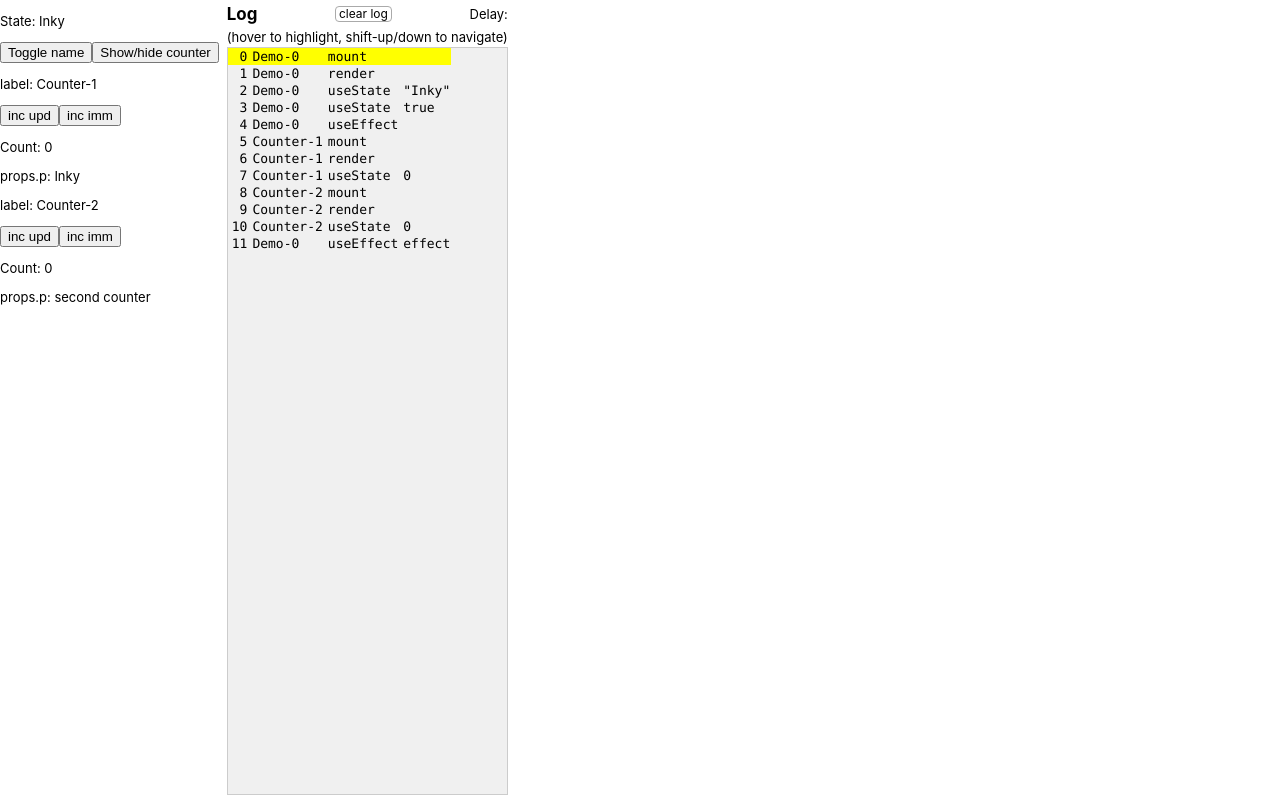
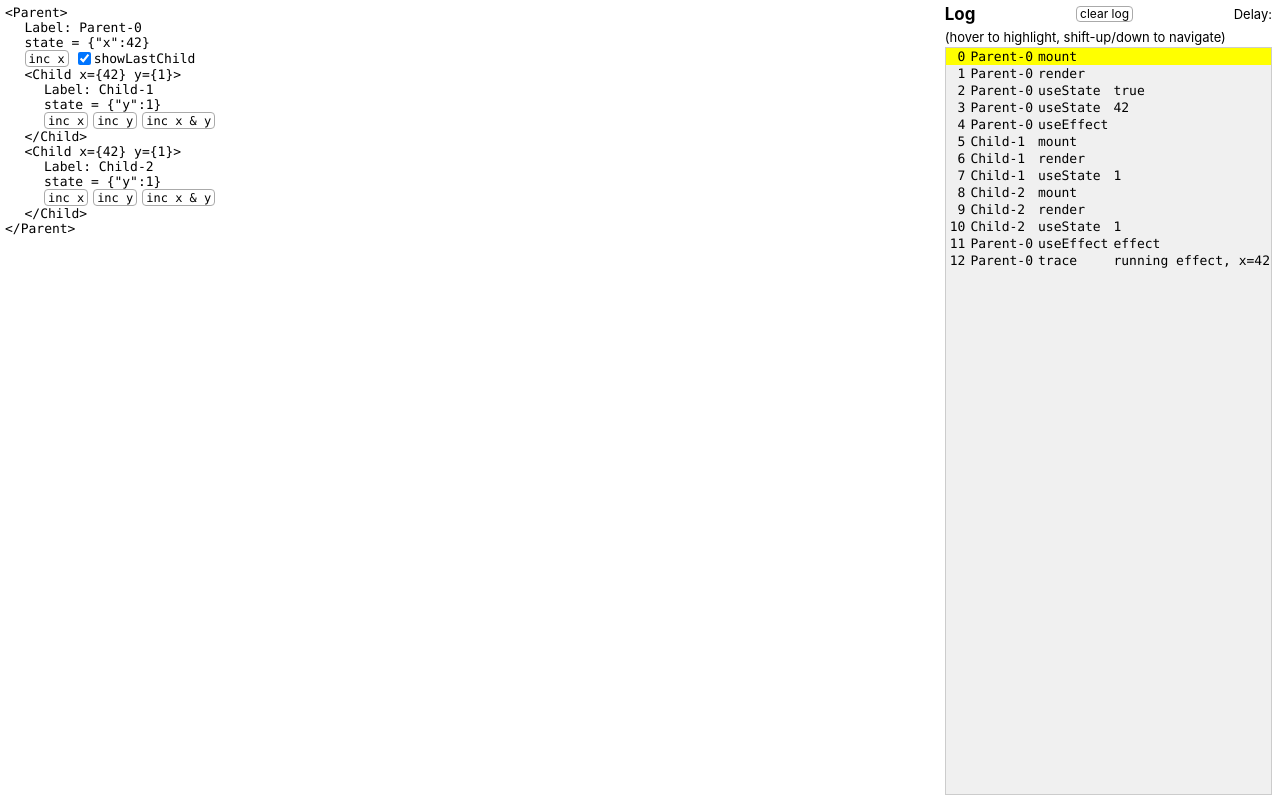
Before and after one commit to Oblosys/react-hook-tracer, a React (Create React App) app: page / in a window 1280 px wide. Built offline with nearby package versions, Linux system fonts and the light colour scheme.

Commit message:
Add demo from react-lifecycle-visualizer

```diff
--- a/src/App.css
+++ b/src/App.css
@@ -16,3 +16,44 @@ body {
   flex-grow: 1;
   display: flex;
 }
+
+/* Demo */
+
+.demo {
+  flex-grow: 1;
+  margin: 5px;
+}
+
+.controls {
+  display: flex;
+}
+
+.labeled-checkbox {
+  display: inline-flex;
+  align-items: center;
+  height: 17px;
+}
+
+.simple-button {
+  display: inline-block;
+  padding: 1px 3px 0 3px;
+  font-size: 12px;
+  border: solid #aaa 1px;
+  border-radius: 4px;
+  user-select: none;
+  background-color: white;
+}
+.simple-button:not(:last-child) {
+  margin-right: 5px;
+}
+.simple-button:hover {
+  background-color: #ddd;
+}
+
+.tagged {
+  font-family: source-code-pro, Menlo, Monaco, Consolas, 'Courier New', monospace;
+}
+
+.indented {
+  padding-left: 1.5em;
+}
--- a/src/Counter.tsx
+++ /dev/null
@@ -1,26 +0,0 @@
-import { useState, useTracer } from '../packages/react-hook-tracer/src/hookTracer'
-import * as internals from '../packages/react-hook-tracer/src/internals'
-
-interface CounterProps {
-  p: string
-}
-
-let fiberNode: internals.Fiber | null = null
-
-export const Counter = (props: CounterProps): JSX.Element => {
-  const { label } = useTracer()
-  if (fiberNode === null) {
-    fiberNode = internals.getCurrentOwner()
-  }
-
-  const [count, setCount] = useState(0)
-  return (
-    <div>
-      <p>label: {label}</p>
-      <input type="button" value="inc upd" onClick={() => setCount((n) => n + 1)} />
-      <input type="button" value="inc imm" onClick={() => setCount(count + 1)} />
-      <p>Count: {count}</p>
-      <p>props.p: {props.p}</p>
-    </div>
-  )
-}
--- a/src/Demo.tsx
+++ b/src/Demo.tsx
@@ -1,28 +1,78 @@
+import { useCallback } from 'react'
+
 import { useEffect, useState, useTracer } from '../packages/react-hook-tracer/src/hookTracer'
-import { Counter } from './Counter'
+import { LabeledCheckbox } from './helper/LabeledCheckbox'
+import { SimpleButton } from './helper/SimpleButton'
+import { Tagged } from './helper/Tagged'
 
-export const Demo = (): JSX.Element => {
-  useTracer()
-  const [name, setName] = useState<'Inky' | 'Clyde'>('Inky')
-  const [isVisible, setIsVisible] = useState(true)
+export const Demo = () => (
+  <div className="demo">
+    <Parent />
+  </div>
+)
 
-  const toggleName = () => setName(name === 'Inky' ? 'Clyde' : 'Inky')
-  const toggleVisible = () => setIsVisible((b) => !b)
+const Parent = () => {
+  const { label, trace } = useTracer()
+  const [showLastChild, setShowLastChild] = useState(true)
+  const [x, setX] = useState(42)
 
   useEffect(() => {
-    console.log('running effect')
+    trace(`running effect, x=${x}`)
     return () => {
-      console.log('cleaning up')
+      trace('cleaning up')
     }
+  }, [x, trace])
+
+  const onCheckboxChange = useCallback((checked: boolean) => {
+    setShowLastChild(checked)
   }, [])
 
+  const incX = useCallback(() => {
+    trace('custom message')
+    setX((prevX) => prevX + 1)
+  }, [trace])
+
   return (
-    <div>
-      <p>State: {name}</p>
-      <input type="button" value="Toggle name" onClick={toggleName} />
-      <input type="button" value="Show/hide counter" onClick={toggleVisible} />
-      {isVisible && <Counter p={name} />}
-      <Counter p={'second counter'} />
-    </div>
+    <Tagged name="Parent">
+      Label: {label}
+      <div>state = {JSON.stringify({ x })}</div>
+      <div className="controls">
+        <SimpleButton value="inc x" onClick={incX} />
+        <LabeledCheckbox
+          label="showLastChild"
+          checked={showLastChild}
+          onChange={onCheckboxChange}
+        />
+      </div>
+      <Child x={x} incX={incX} />
+      {showLastChild && <Child x={x} incX={incX} />}
+    </Tagged>
   )
 }
+
+interface ChildProps {
+  x: number
+  incX: () => void
+}
+const Child = (props: ChildProps) => {
+  const { label } = useTracer()
+  const [y, setY] = useState(1)
+  const incY = () => setY((prevY) => prevY + 1)
+  return (
+    <Tagged name="Child" showProps={{ x: props.x, y }}>
+      Label: {label}
+      <div>state = {JSON.stringify({ y })}</div>
+      <div className="controls">
+        <SimpleButton value="inc x" onClick={props.incX} />
+        <SimpleButton value="inc y" onClick={incY} />
+        <SimpleButton
+          value="inc x & y"
+          onClick={() => {
+            incY()
+            props.incX()
+          }}
+        />
+      </div>
+    </Tagged>
+  )
+}
--- /dev/null
+++ b/src/helper/LabeledCheckbox.tsx
@@ -0,0 +1,16 @@
+interface LabeledCheckboxProps {
+  label: string
+  checked: boolean
+  onChange: (checked: boolean) => void
+}
+
+export const LabeledCheckbox = ({ label, checked, onChange }: LabeledCheckboxProps) => (
+  <label className="labeled-checkbox">
+    <input
+      type="checkbox"
+      checked={checked}
+      onChange={(event) => onChange(event.currentTarget.checked)}
+    />
+    <div>{label}</div>
+  </label>
+)
--- /dev/null
+++ b/src/helper/SimpleButton.tsx
@@ -0,0 +1,10 @@
+interface SimpleButtonProps {
+  value: string
+  onClick: () => void
+}
+
+export const SimpleButton = ({ value, onClick }: SimpleButtonProps) => (
+  <span className="simple-button" onClick={onClick}>
+    {value}
+  </span>
+)
--- /dev/null
+++ b/src/helper/Tagged.tsx
@@ -0,0 +1,30 @@
+import React from 'react'
+
+interface TaggedProps {
+  name: string
+  showProps?: Record<string, unknown>
+}
+
+export const Tagged = ({ name, showProps, children }: React.PropsWithChildren<TaggedProps>) => {
+  const shownProps =
+    showProps === undefined
+      ? ''
+      : ' ' +
+        Object.entries(showProps)
+          .map(([key, val]) => key + '={' + JSON.stringify(val) + '}')
+          .join(' ')
+
+  return (
+    <div className="tagged">
+      {React.Children.count(children) === 0 ? (
+        <span className="tag">{'<' + name + shownProps + '/>'}</span>
+      ) : (
+        <>
+          <span className="tag">{'<' + name + shownProps + '>'}</span>
+          <div className="indented">{children}</div>
+          <span className="tag">{'</' + name + '>'}</span>
+        </>
+      )}
+    </div>
+  )
+}
--- a/src/index.css
+++ b/src/index.css
@@ -1,13 +1,7 @@
 body {
   margin: 20;
-  font-family: -apple-system, BlinkMacSystemFont, 'Segoe UI', 'Roboto', 'Oxygen',
-    'Ubuntu', 'Cantarell', 'Fira Sans', 'Droid Sans', 'Helvetica Neue',
-    sans-serif;
+  font-family: -apple-system, BlinkMacSystemFont, 'Segoe UI', 'Roboto', 'Oxygen', 'Ubuntu',
+    'Cantarell', 'Fira Sans', 'Droid Sans', 'Helvetica Neue', sans-serif;
   -webkit-font-smoothing: antialiased;
   -moz-osx-font-smoothing: grayscale;
 }
-
-code {
-  font-family: source-code-pro, Menlo, Monaco, Consolas, 'Courier New',
-    monospace;
-}
```
